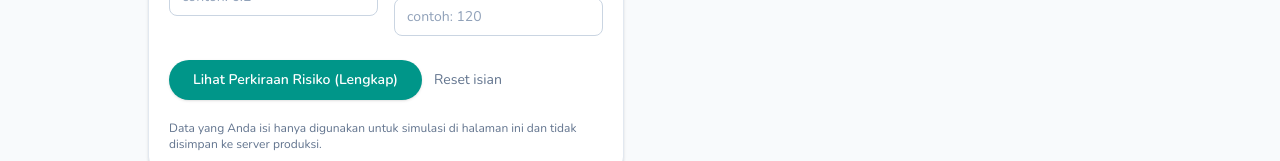
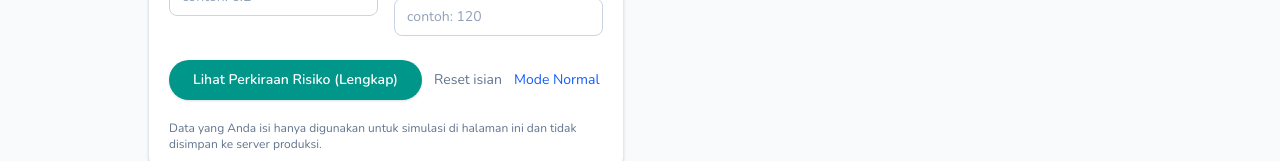
Before and after one commit to zhaaagit/diacheck, a Next.js app: page /full in a window 1280 px wide. Shown: the part 759-920 px from the top of the page. Built offline with nearby package versions, Linux system fonts and the light colour scheme; no server answers.

Commit message:
button configuration

```diff
--- a/app/full/page.js
+++ b/app/full/page.js
@@ -1,4 +1,6 @@
 "use client";
+
+import Link from "next/link";
 
 const API_BASE =
   process.env.NEXT_PUBLIC_API_BASE ||
@@ -361,6 +363,13 @@ export default function FullTestPage() {
               >
                 Reset isian
               </button>
+              <Link
+                href="/start"
+                  className="text-xs sm:text-sm text-blue-600 hover:text-blue-800"
+              >
+                Mode Normal
+              </Link>
+
             </div>
 
             <p className="text-[11px] sm:text-xs text-slate-500 pt-1">
```
